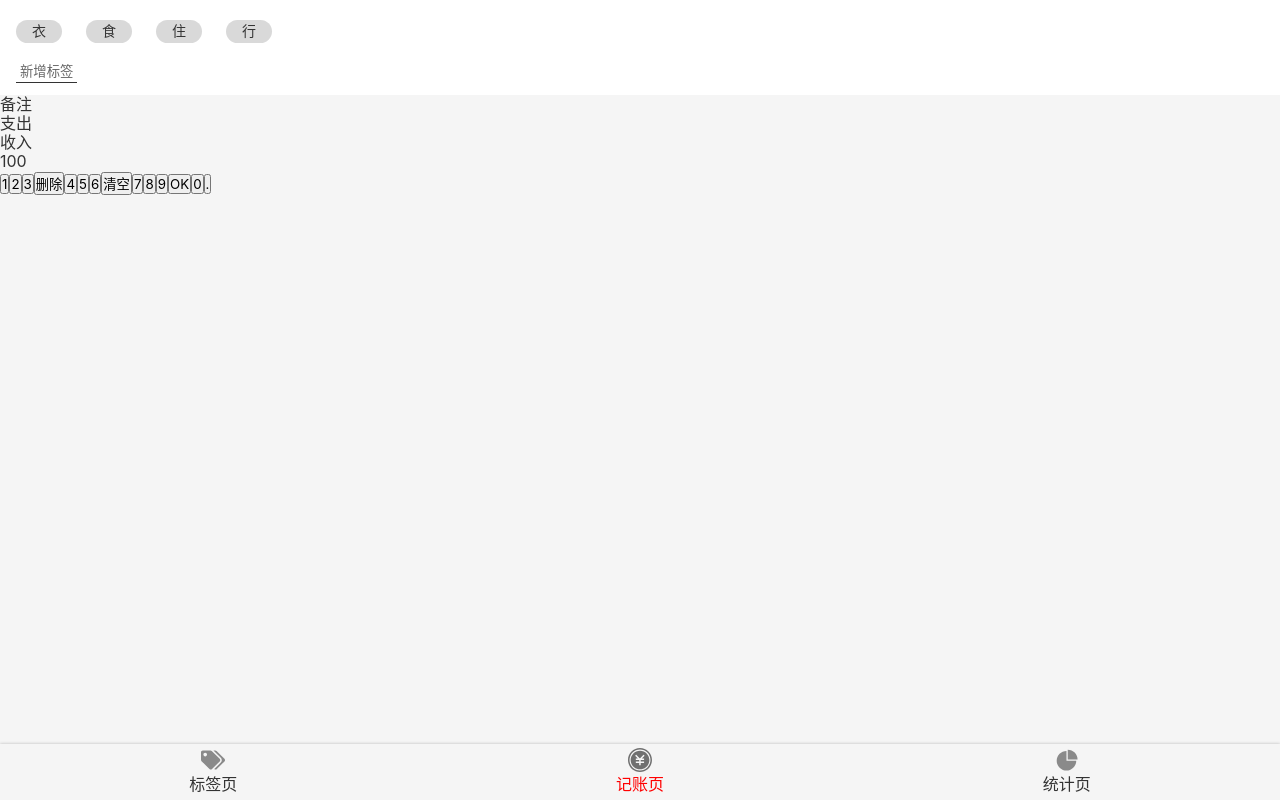
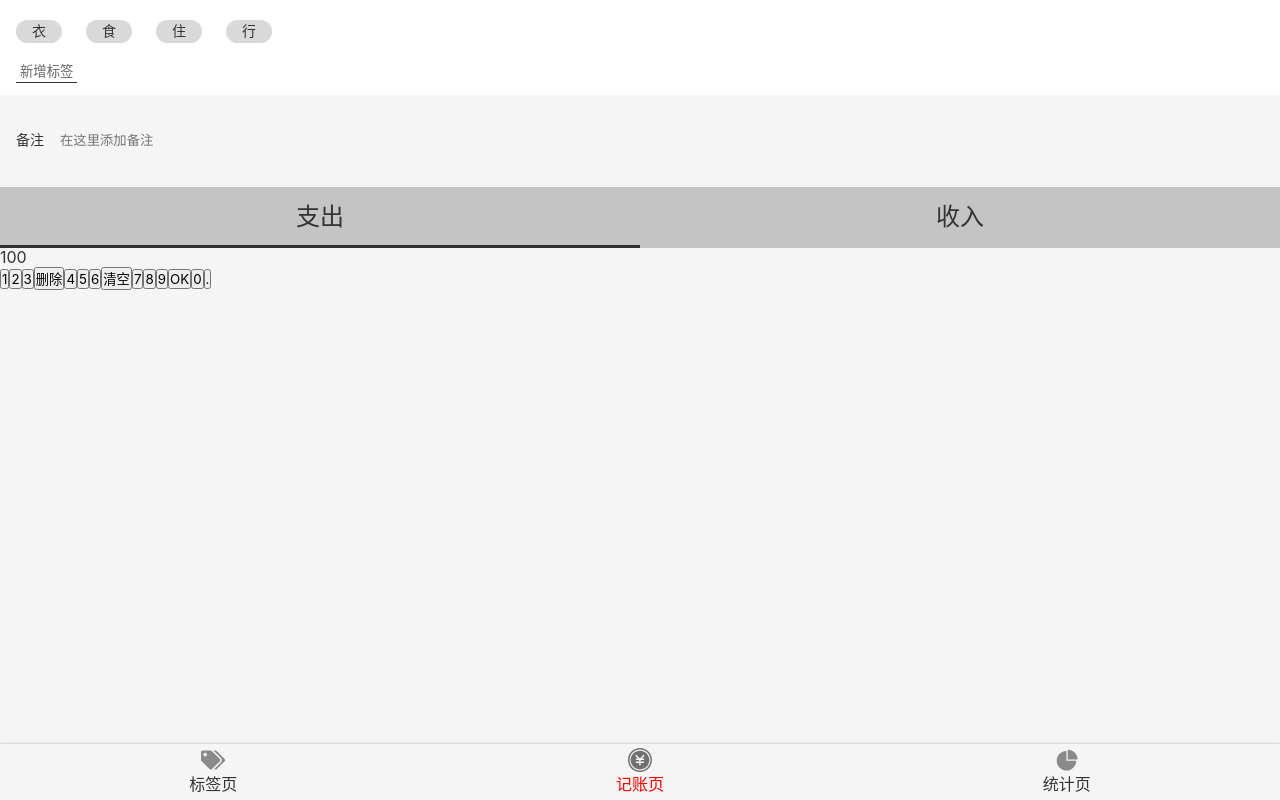
Before and after one commit to summercoming866/Summer-Accounting, a React app: page /#/money in a window 1280 px wide. Built offline with nearby package versions, Linux system fonts and the light colour scheme.

Commit message:
money notes/category-ui

```diff
--- a/src/index.scss
+++ b/src/index.scss
@@ -32,3 +32,6 @@
     height: 1em;
     display: inline-block;
 }
+:focus{
+    outline:none;
+}
--- a/src/views/Money.tsx
+++ b/src/views/Money.tsx
@@ -15,6 +15,7 @@
             padding:3px 16px;
             font-size:14px;
             margin:8px 12px;
+
         }
     }
     >button{
@@ -28,10 +29,50 @@
 `
 const NotesSection = styled.section
     `
+    background:#f5f5f5;
+    padding:10px 16px;
+    font-size:14px;
+    >label{
+        display:flex;
+        align-items:center;
+        >span{
+            margin-right:16px;
+            white-space:nowrap;
+        }
+        >input{
+            display:block;
+            width:100%;
+            height:72px;
+            border:none;
+            background:none;
+        }
+
+    }
 
 `
 const CategorySection = styled.section
     `
+    font-size:24px;
+    >ul{
+        display:flex;
+        background:#c4c4c4;
+        >li{
+            width:50%;
+            text-align:center;
+            padding:16px 0;
+            position:relative;
+            &.selected::after{
+                content:'';
+                display:block;
+                height:3px;
+                background:#333;
+                position:absolute;
+                bottom:0;
+                width:100%;
+                left:0;
+            }
+        }
+    }
 
 `
 const NumberPadSection = styled.section
@@ -51,11 +92,15 @@
                 <button>新增标签</button>
             </TagSection>
             <NotesSection>
-                <span>备注</span>
+                <label>
+                    <span>备注</span>
+                    <input type="text" placeholder="在这里添加备注" />
+                </label>
+
             </NotesSection>
             <CategorySection>
                 <ul>
-                    <li>支出</li>
+                    <li className="selected">支出</li>
                     <li>收入</li>
                 </ul>
             </CategorySection>
```
